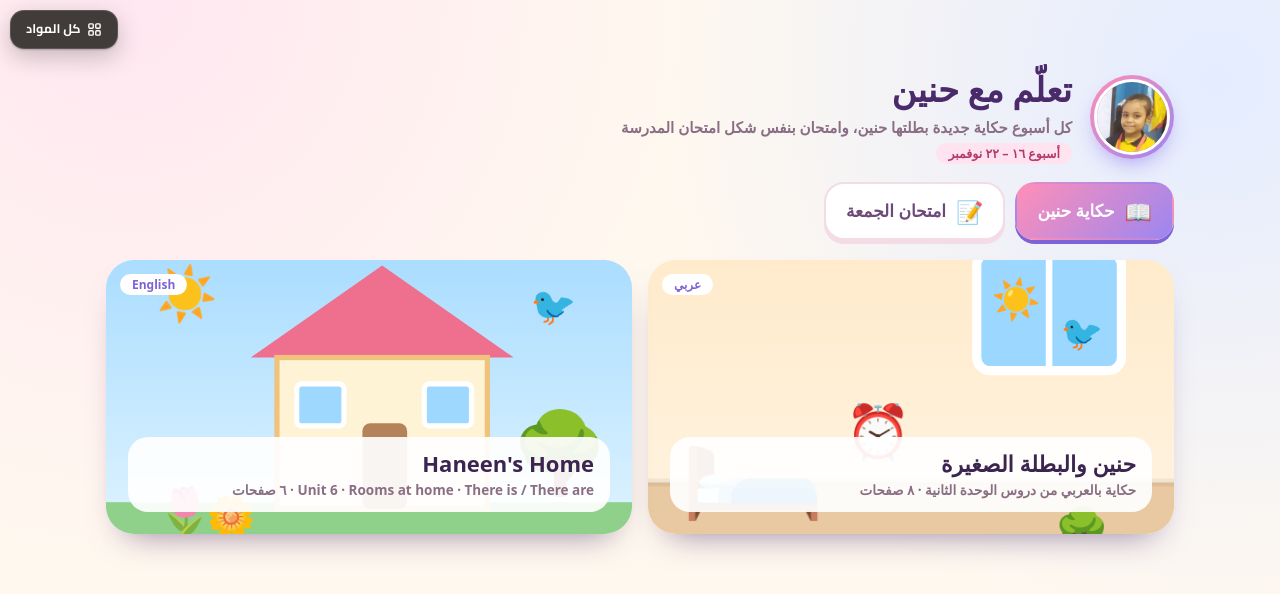
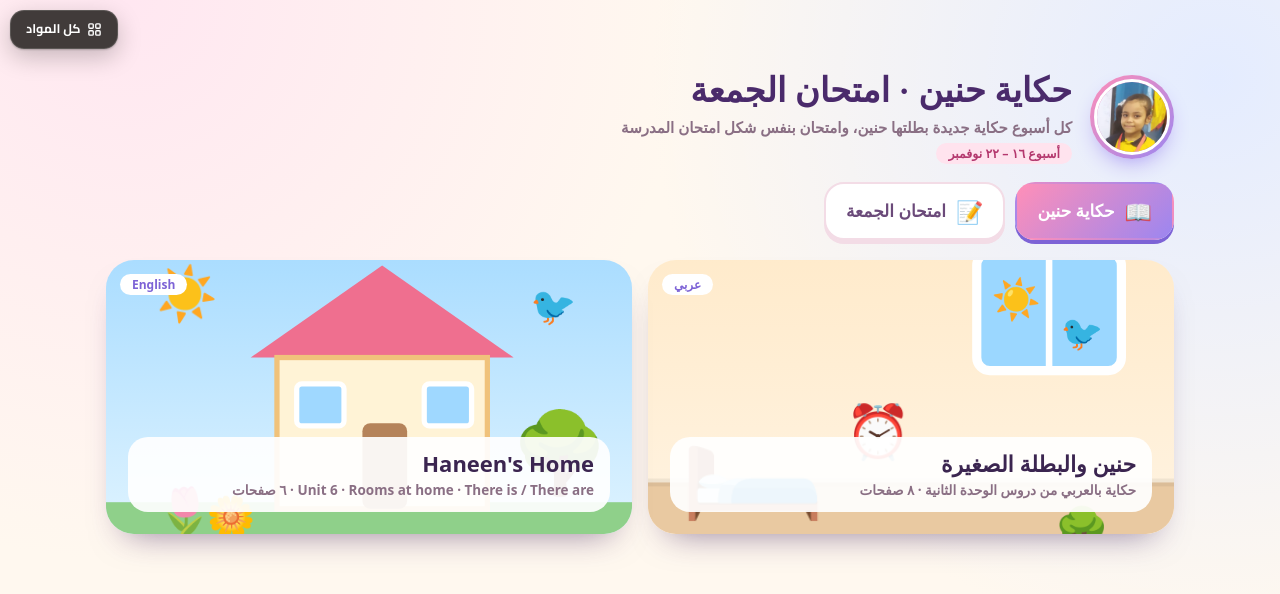
Before and after one commit to ZKSP2/HANEEN, a plain HTML site: page weekly/index.html in a window 1280 px wide. Drawn offline with Linux system fonts and the light colour scheme; a web font is replaced by a local one.

Commit message:
Add files via upload

```diff
--- a/weekly/index.html
+++ b/weekly/index.html
@@ -4,7 +4,7 @@
 <meta charset="utf-8">
 <meta name="viewport" content="width=device-width,initial-scale=1,viewport-fit=cover">
 <meta name="theme-color" content="#FFF4E6">
-<title>تعلّم مع حنين</title>
+<title>حكاية حنين وامتحان الجمعة</title>
 <link rel="icon" href="../icons/fav-32.png">
 <link rel="preconnect" href="https://fonts.googleapis.com">
 <link rel="preconnect" href="https://fonts.gstatic.com" crossorigin>
@@ -142,7 +142,7 @@ button{font-family:inherit}
   <div class="hero">
     <div class="av"><img src="../math/assets/haneen-avatar.png" alt=""></div>
     <div>
-      <h1>تعلّم مع حنين</h1>
+      <h1>حكاية حنين · امتحان الجمعة</h1>
       <p>كل أسبوع حكاية جديدة بطلتها حنين، وامتحان بنفس شكل امتحان المدرسة</p>
       <span class="wk" id="wk"></span>
     </div>
```
